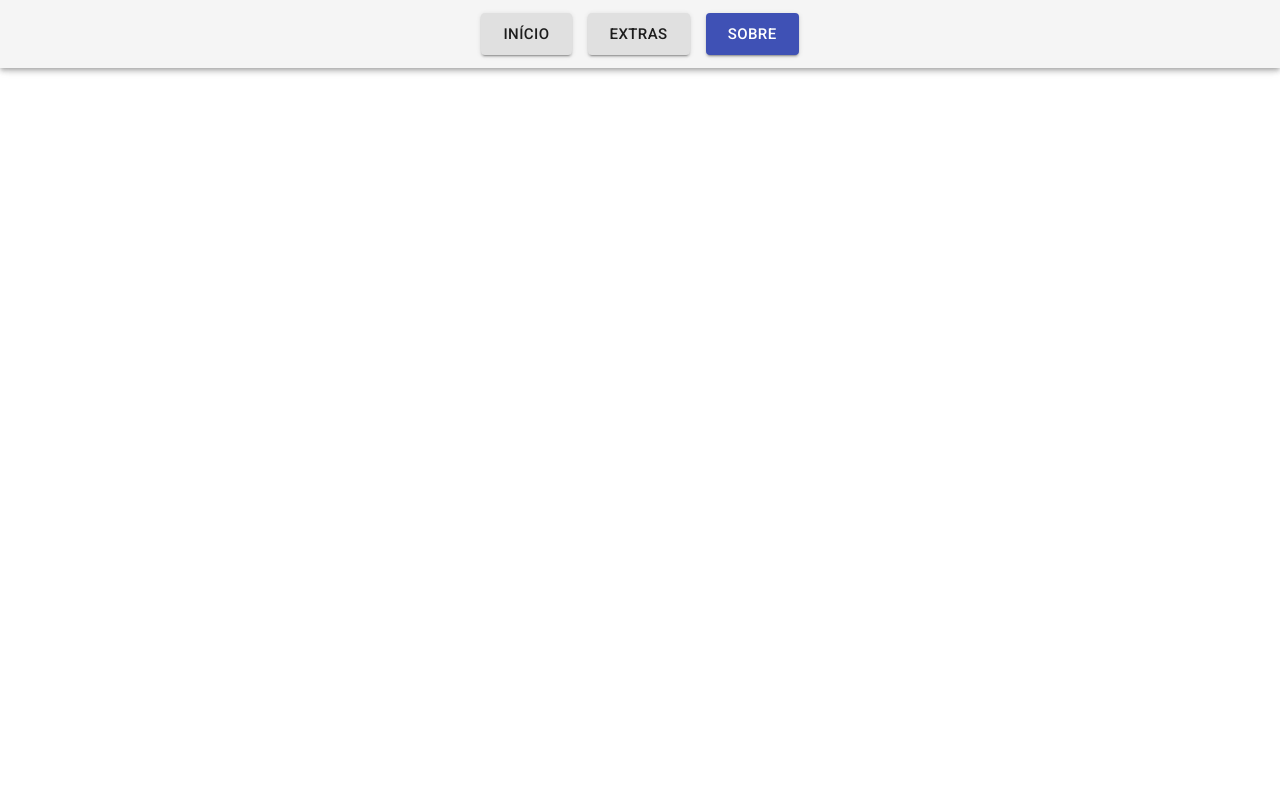
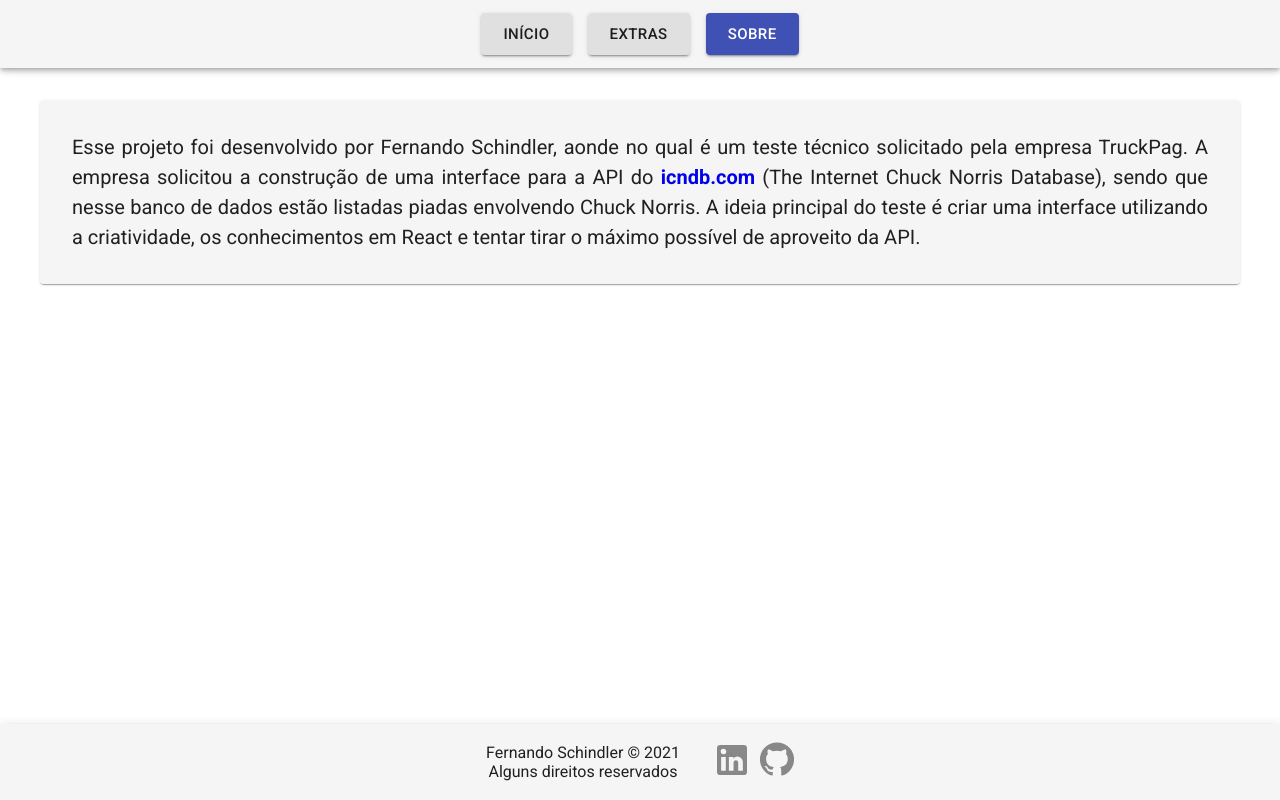
Before and after one commit to fernando-schindler-dev/the-internet-chuck-norris-database, a React (Create React App) app: page /sobre in a window 1280 px wide. Before the commit this address had no page. Built offline with nearby package versions, Linux system fonts and the light colour scheme.

Commit message:
Added footer

```diff
--- a/src/App.css
+++ b/src/App.css
@@ -12,7 +12,7 @@ a {
 body {
   max-width: 75rem;
   margin: 0 auto;
-  padding: 6.25rem 2rem 2rem 2rem;
+  padding: 6.25rem 2rem 6.75rem 2rem;
 }
 
 .active button {
@@ -42,3 +42,9 @@ body {
     opacity: 1;
   }
 }
+
+@media (max-width: 23.75rem) {
+  body {
+    padding: 6.25rem 2rem 9.625rem 2rem;
+  }
+}
--- a/src/App.js
+++ b/src/App.js
@@ -3,6 +3,8 @@ import { BrowserRouter, Route, Routes } from 'react-router-dom';
 import Header from './Components/Header/Header';
 import Home from './Components/Home/Home';
 import Extras from './Components/Extras/Extras';
+import About from './Components/About/About';
+import Footer from './Components/Footer/Footer';
 
 function App() {
   return (
@@ -12,7 +14,9 @@ function App() {
         <Routes>
           <Route path="/" element={<Home />} />
           <Route path="/extras" element={<Extras />} />
+          <Route path="/sobre" element={<About />} />
         </Routes>
+        <Footer />
       </BrowserRouter>
     </>
   );
--- /dev/null
+++ b/src/Components/Footer/Footer.js
@@ -0,0 +1,24 @@
+import React from 'react';
+import { AppBar } from '@material-ui/core';
+import LinkedInIcon from '@material-ui/icons/LinkedIn';
+import GitHubIcon from '@material-ui/icons/GitHub';
+import styles from './Footer.module.css';
+
+const Footer = () => (
+  <AppBar color="default" className={styles.footer} position="fixed">
+    <div className={styles.information}>
+      <p>Fernando Schindler © 2021</p>
+      <p>Alguns direitos reservados</p>
+    </div>
+
+    <div className={styles.socialNetworks}>
+      <a href="https://www.linkedin.com/in/fernando-schindler/" target="_blank">
+        <LinkedInIcon className={styles.linkedIn} />
+      </a>
+      <a href="https://github.com/fernando-schindler-dev" target="_blank">
+        <GitHubIcon className={styles.gitHub} />
+      </a>
+    </div>
+  </AppBar>
+);
+export default Footer;
--- /dev/null
+++ b/src/Components/Footer/Footer.module.css
@@ -0,0 +1,36 @@
+.footer {
+  display: flex;
+  flex-direction: row !important;
+  padding: 0.75rem;
+  align-items: center;
+  justify-content: center;
+  top: auto !important;
+  bottom: 0 !important;
+}
+
+.information {
+  display: flex;
+  flex-direction: column;
+  align-items: center;
+  padding: 0.25rem 1rem;
+}
+
+.socialNetworks {
+  padding: 0.25rem 1rem;
+}
+.linkedIn {
+  margin: 0 0.25rem 0 0 !important;
+  font-size: 2.5rem !important;
+  color: #888 !important;
+}
+.gitHub {
+  margin: 0 0 0.25rem 0.25rem !important;
+  font-size: 2.125rem !important;
+  color: #888 !important;
+}
+
+@media (max-width: 23.75rem) {
+  .footer {
+    flex-direction: column !important;
+  }
+}
```
